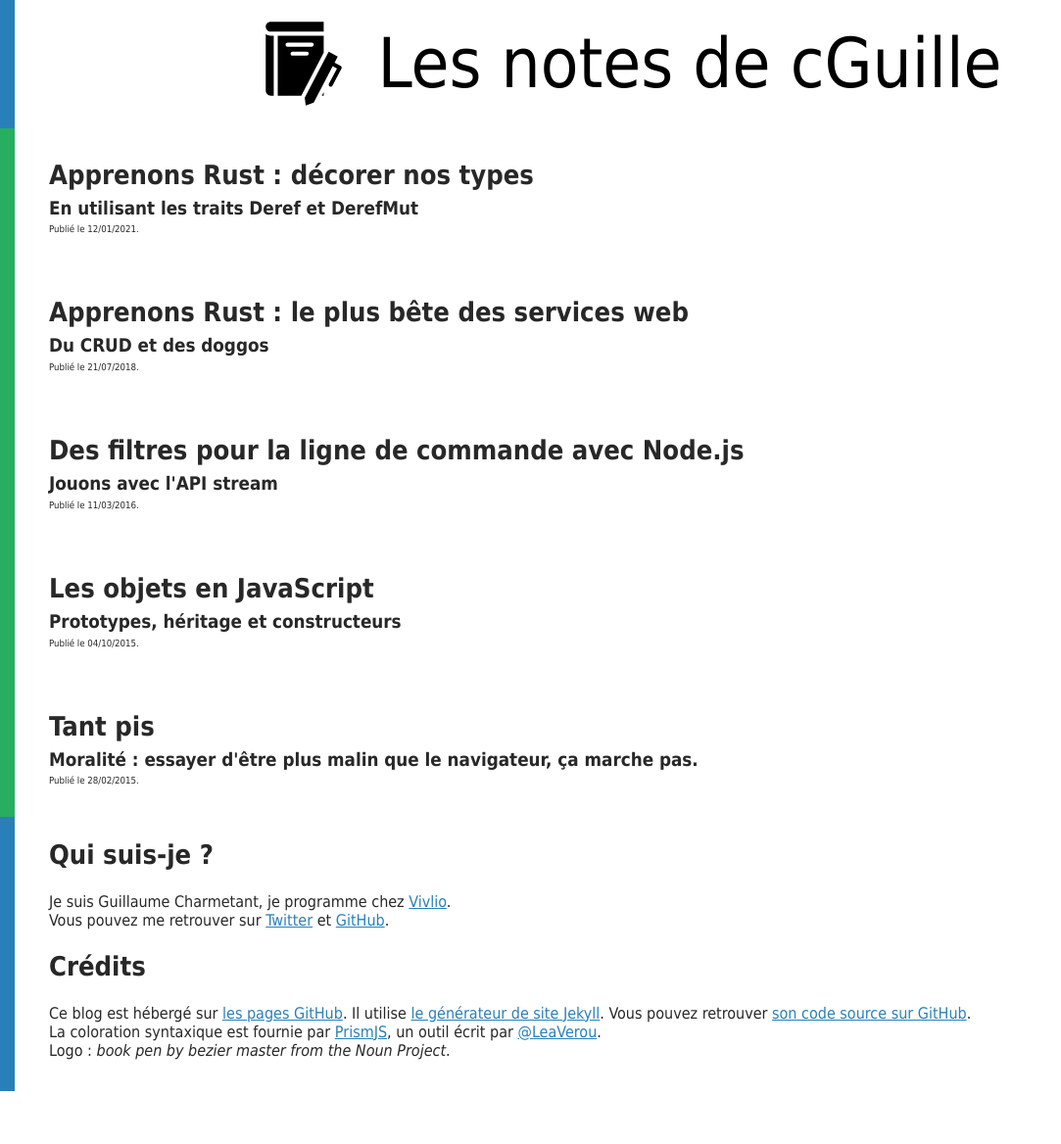
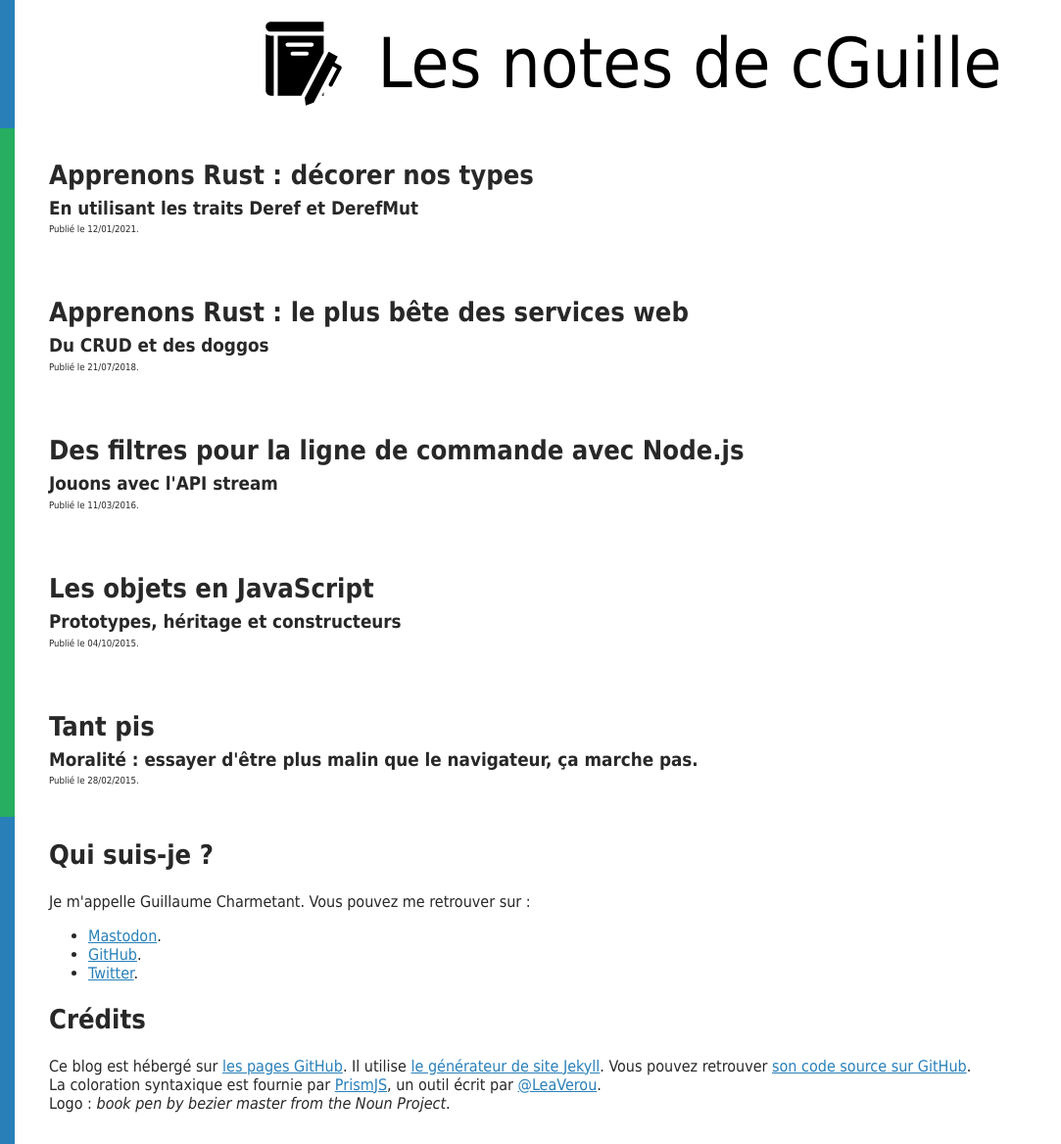
Before and after one commit to cGuille/cGuille.github.io, a Jekyll site: the page built from index.html, in a window 1280 px wide. Shown: the whole page at 98% size, without its empty margins (0-1083 px from the left). Built offline with Jekyll 4.4.1, drawn with Linux system fonts in a browser that asks for light colours; before the commit the page ends 1114 px from its top, so only the background shows below that.

Commit message:
Update socials

```diff
--- a/index.html
+++ b/index.html
@@ -14,10 +14,13 @@ https://docs.google.com/presentation/d/1q_b0H_eMHGQRD8iPteAn17B3U3p8jgbLkz7pj5HG
 <section>
   <h2>Qui suis-je ?</h2>
   <p>
-    Je suis Guillaume Charmetant, je programme chez <a href="https://twitter.com/_Vivlio">Vivlio</a>.<br />
+    Je m'appelle Guillaume Charmetant. Vous pouvez me retrouver sur :
 
-    Vous pouvez me retrouver sur <a href="https://twitter.com/cGuille">Twitter</a> et
-    <a href="https://github.com/cGuille">GitHub</a>.
+  <ul>
+    <li><a href="https://octodon.social/@cGuille">Mastodon</a>.</li>
+    <li><a href="https://github.com/cGuille">GitHub</a>.</li>
+    <li><a href="https://twitter.com/cGuille">Twitter</a>.</li>
+  </ul>
   </p>
 </section>
 
```
